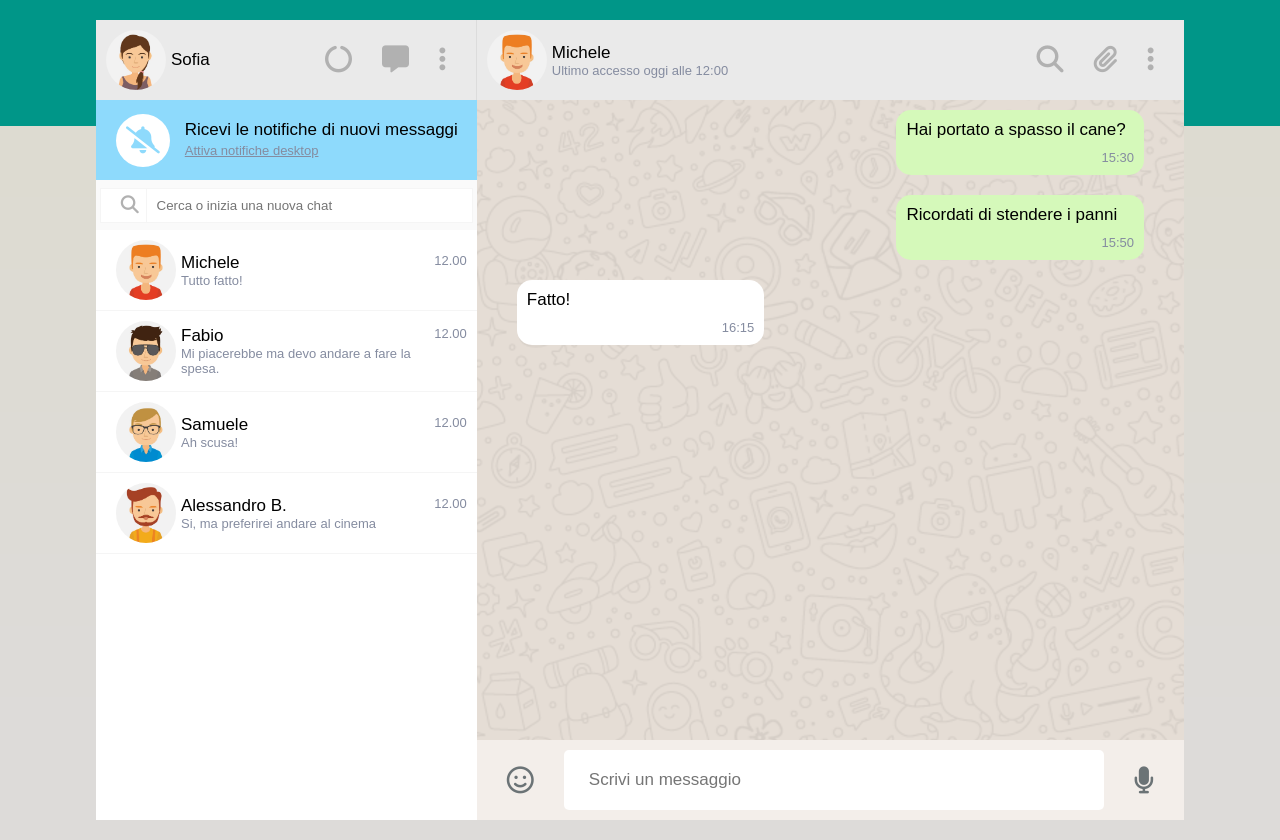
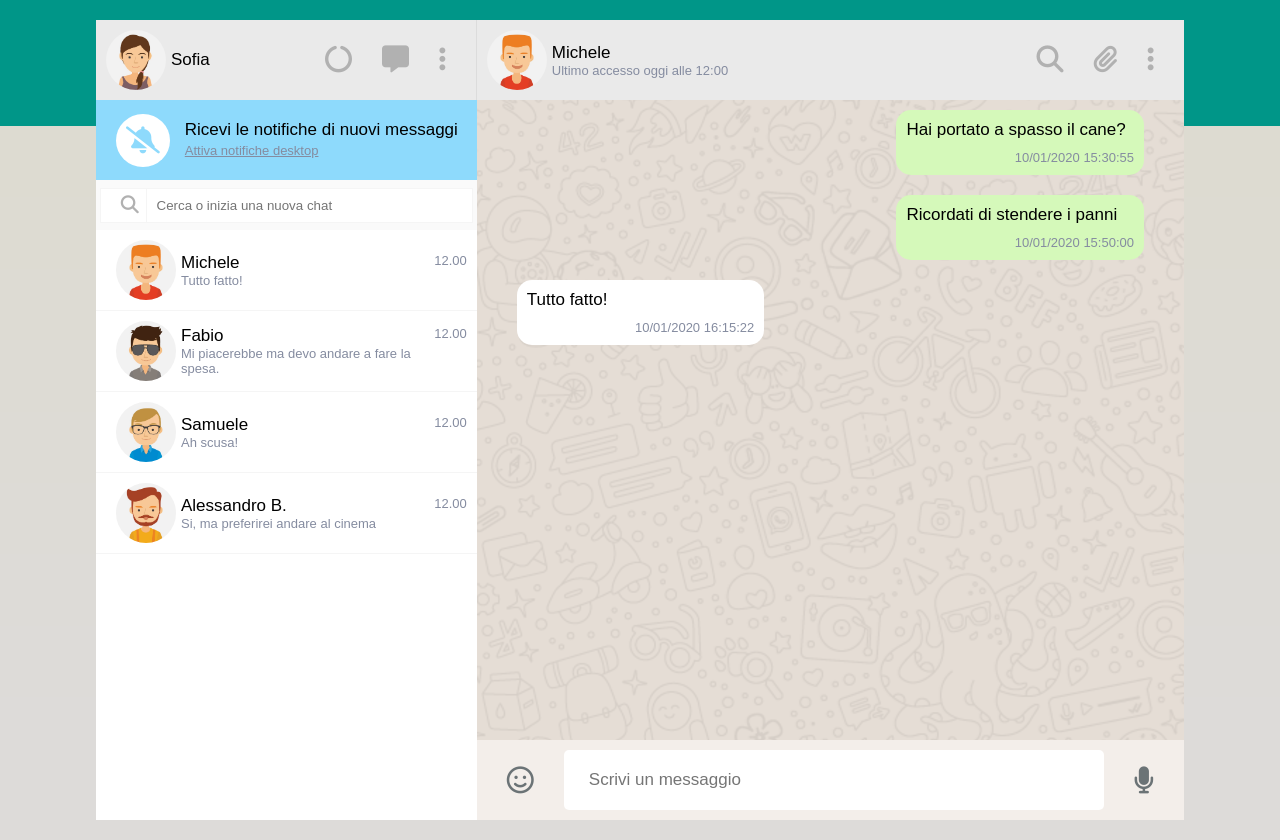
Before and after one commit to Pepesalezucchero/vue-boolzapp, a plain HTML site: page index.html in a window 1280 px wide. Drawn offline with nearby package versions, Linux system fonts and the light colour scheme.

Commit message:
piccolo cambio di colori e aggiunta chat dinamica

```diff
--- a/css/style.css
+++ b/css/style.css
@@ -134,8 +134,8 @@ body {
 }
 
 #notification i:active {
-    color: #7ece8f;
-    background-color: #badbc1;
+    color: #6b7376;
+    background-color: #b1b1b1;
 }
 
 /*barra ricerca contatti*/
--- a/index.html
+++ b/index.html
@@ -84,19 +84,10 @@
                     <!-- contenuto centrale chat -->
                     <div class="middle-container">
 
-                        <div class="send">
-                            <span class="text-chat">Hai portato a spasso il cane?</span>
-                            <span class="timing-chat">15:30</span>
-                         </div>
-                         <div class="send">
-                            <span class="text-chat">Ricordati di stendere i panni</span>
-                            <span class="timing-chat">15:50</span>
+                        <div v-for="(message, index) in contacts[singleContact].messages" :key="index" :class="{ 'send': message.status === 'sent', 'received': message.status === 'received' }">
+                            <span class="text-chat">{{ message.message }}</span>
+                            <span class="timing-chat">{{ message.date }}</span>
                         </div>
-                        <div class="received">
-                            <span class="text-chat">Fatto!</span>
-                            <span class="timing-chat">16:15</span>
-                        </div>
-
                     </div>
                     <!-- zona di scrittura contenuto centrale -->
                     <div class="bottom-chat-bar">
```
